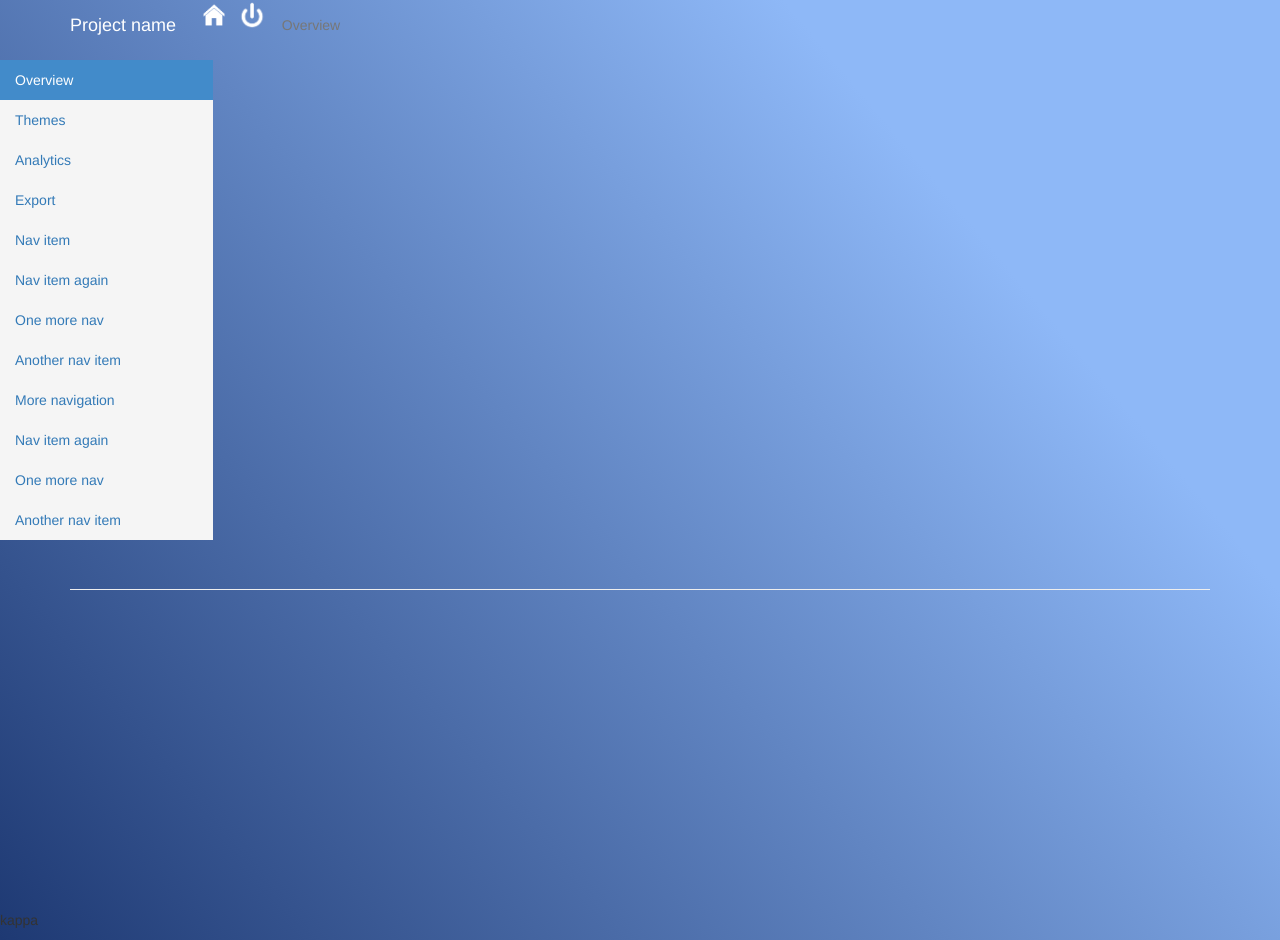
After one commit to provole/db, a PHP site: page /pages/overview.php in a window 1280 px wide. The commit adds this page. Run offline with PHP 8.4, Linux system fonts and the light colour scheme; some libraries are stand-ins or nearby versions.

Commit message:
implementing sidebar nav in overview page.

```diff
--- a/css/style.css
+++ b/css/style.css
@@ -190,8 +190,11 @@ body.slide-active {
 	border-color: transparent;
 
 }
+.navbar-default .navbar-brand{
+	color: #fff;
+}
 .navbar-default li{
-	float: left;
+
 
 }
 /* Create the animation blocks */
@@ -315,6 +318,13 @@ border: 1px solid white;
 	}
 }
 @media (min-width:768px) {
+	.navbar>.container .navbar-brand{
+		color: #fff;
+
+	}
+	.navbar-default li{
+		float: left;
+	}
 	#page-content {
 	    left: 0!important
 	}
@@ -324,6 +334,7 @@ border: 1px solid white;
 	}
 	.navbar-header {
 
+		color: #fff;
 	    left: 0!important
 	}
 }
@@ -417,3 +428,42 @@ box-shadow: 7px 6px 14px -8px rgba(0,0,0,0.75);
 	float: left;
 	margin-top: -10px;
 }
+
+
+
+/* Sidebar navigation */
+.nav-sidebar {
+  background-color: #f5f5f5;
+  margin-right: -15px;
+  margin-bottom: 20px;
+  margin-left: -15px;
+}
+.nav-sidebar > li > a {
+  padding-right: 20px;
+  padding-left: 20px;
+}
+.nav-sidebar > .active > a {
+  color: #fff;
+  background-color: #428bca;
+}
+
+/*
+ * Main content
+ */
+
+.main {
+  padding: 20px;
+  background-color: #fff;
+}
+@media (min-width: 768px) {
+  .main {
+    padding-right: 40px;
+    padding-left: 40px;
+  }
+}
+.main .page-header {
+  margin-top: 0;
+}
+
+
+/* END OF NAV SIDER IN OVERVIEW PAGE */
--- a/index.php
+++ b/index.php
@@ -46,7 +46,7 @@ mysql_select_db("freeze",$query);
     <ul class="nav navbar-nav">
     <a href="#"><li class="active"><img src="source_files/homeicon.png" height="30" alt="home"/></li></a>
      <a href="pages/controls.php"><li class="active"><img src="source_files/offbtnn.png" height="30" alt="controls"/></li></a>
-     <li><a href="#contact">Contact</a></li>
+     <li><a href="pages/overview.php">Overview</a></li>
 
 
     </ul>
--- /dev/null
+++ b/pages/overview.php
@@ -0,0 +1,117 @@
+<?php
+$query=mysql_connect("localhost","root","");
+mysql_select_db("freeze",$query);
+
+
+?>
+<!DOCTYPE html PUBLIC "-//W3C//DTD XHTML 1.0 Transitional//EN" "http://www.w3.org/TR/xhtml1/DTD/xhtml1-transitional.dtd">
+<meta http-equiv="content-type" content="text/html; charset=UTF-8">
+		<meta charset="utf-8">
+			<meta name="generator" content="Bootply" />
+		<meta name="viewport" content="width=device-width, initial-scale=1, maximum-scale=1">
+<title>Smart Home</title>
+	<link href="../css/bootstrap.min.css" rel="stylesheet">
+<link rel="stylesheet" type="text/css" href="../css/style.css"/>
+	 <link href="https://maxcdn.bootstrapcdn.com/bootstrap/3.3.6/css/bootstrap.min.css" rel="stylesheet">
+<script type="text/javascript"src="http://ajax.googleapis.com/ajax/libs/jquery/1.6.2/jquery.min.js">
+
+</script>
+	<script src="../jquery/jquery-2.2.0.min.js"></script>
+<script type="text/javascript" src="../jquery/script.js">
+
+</script>
+
+
+
+</head>
+<body>
+	<!-- Static navbar -->
+ <div class="bgColor">
+
+            <!-- Collect the nav links, forms, and other content for toggling -->
+<div class="navbar navbar-default navbar-fixed-top" role="navigation" id="slide-nav">
+  <div class="container">
+   <div class="navbar-header">
+    <a class="navbar-toggle">
+      <span class="sr-only">Toggle navigation</span>
+      <span class="icon-bar"></span>
+      <span class="icon-bar"></span>
+      <span class="icon-bar"></span>
+     </a>
+    <a class="navbar-brand" href="#">Project name</a>
+   </div>
+   <div id="slidemenu">
+
+
+    <ul class="nav navbar-nav">
+      <a href="../index.php"><li class="active"><img src="../source_files/homeicon.png" height="30"/></li></a>
+     <a href="controls.php"><li class="active"><img src="../source_files/offbtnn.png" height="30"/></li></a>
+     <li><a href="#contact">Overview</a></li>
+
+
+    </ul>
+
+   </div>
+  </div>
+ </div>
+	 <br><br><Br>
+ <div class="container-fluid">
+
+      <div class="row row-offcanvas row-offcanvas-left">
+
+         <div class="col-sm-3 col-md-2 sidebar-offcanvas" id="sidebar" role="navigation">
+
+            <ul class="nav nav-sidebar">
+              <li class="active"><a href="#">Overview</a></li>
+              <li><a href="http://bootstrapzero.com" target="_ext">Themes</a></li>
+              <li><a href="http://bootstrap.theme.cards" target="_ext">Analytics</a></li>
+              <li><a href="https://wrapbootstrap.com?ref=skelly" target="_ext">Export</a></li>
+            </ul>
+            <ul class="nav nav-sidebar">
+              <li><a href="">Nav item</a></li>
+              <li><a href="">Nav item again</a></li>
+              <li><a href="">One more nav</a></li>
+              <li><a href="">Another nav item</a></li>
+              <li><a href="">More navigation</a></li>
+            </ul>
+            <ul class="nav nav-sidebar">
+              <li><a href="">Nav item again</a></li>
+              <li><a href="">One more nav</a></li>
+              <li><a href="">Another nav item</a></li>
+            </ul>
+
+        </div><!--/span-->
+
+    <!-- Page Content -->
+    <div class="container">
+
+        <!-- Page Header -->
+        <div class="row">
+            <div class="col-lg-12">
+                <h1 class="page-header">
+                </h1>
+            </div>
+        </div>
+	</div>
+        <!-- /.row -->
+
+        <!-- Projects Row -->
+
+
+
+
+
+
+
+
+
+
+
+
+
+
+
+	 <div class="footer"><p>kappa</p></div>
+</div>
+</body>
+</html>
```
Also changed, not shown: pages/controls.php (+38 -3 lines).
